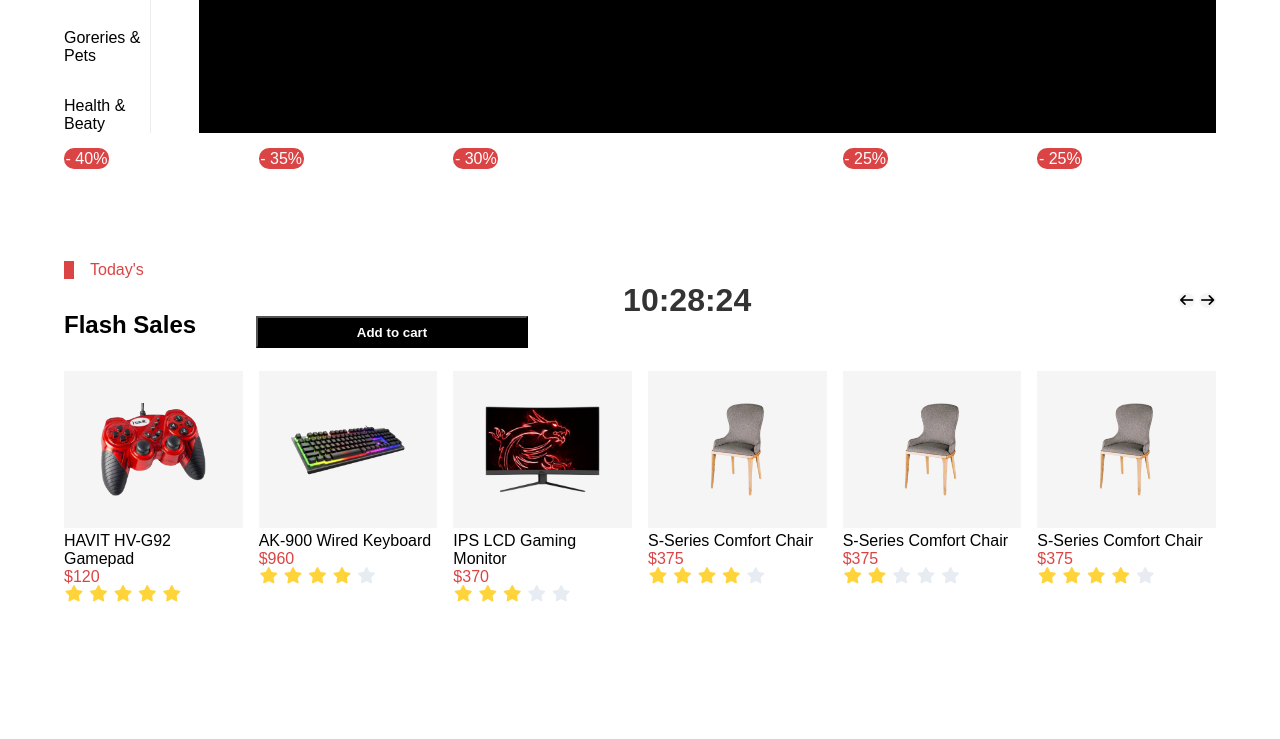
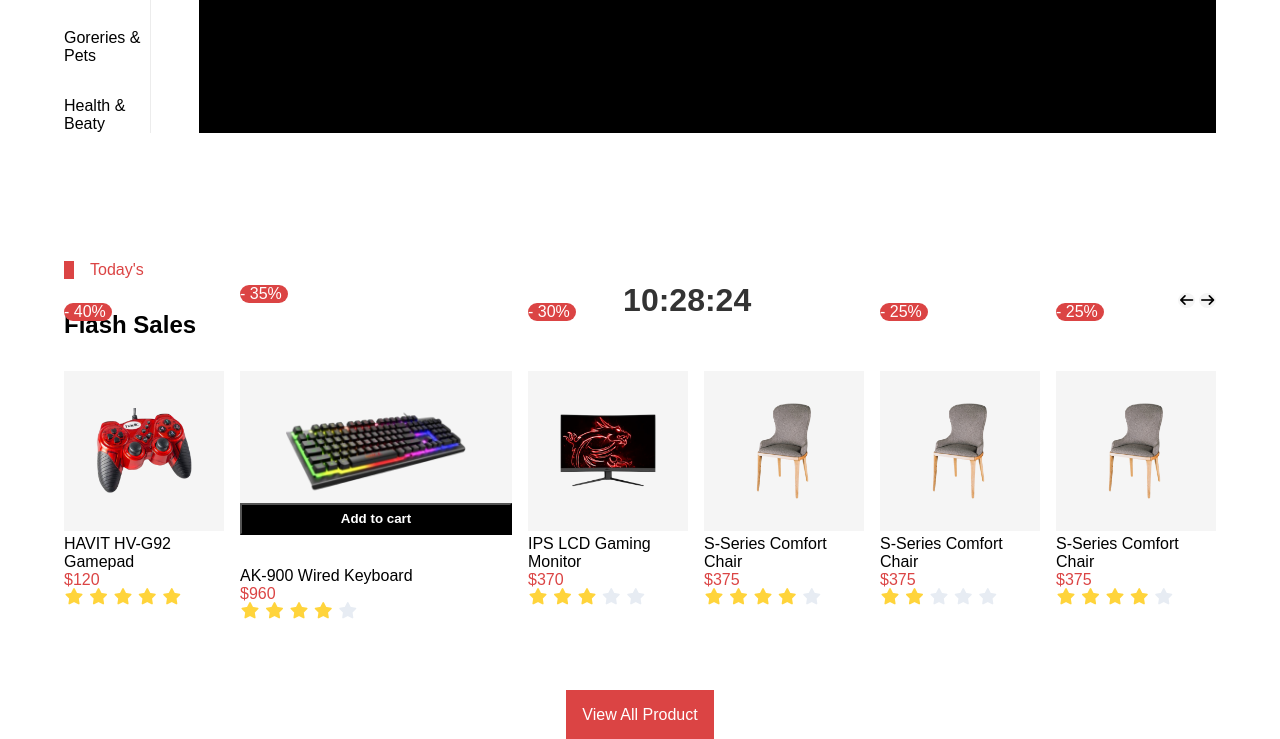
Before and after one commit to jbihamba/OnlineStoreManagementSystem, a plain HTML site: page index.html in a window 1280 px wide. Shown: the part 572-1311 px from the top of the page. Before the commit the page ends 1274 px from the top, so only its background shows below. Drawn offline with Linux system fonts and the light colour scheme.

Commit message:
chore: replace absolute positioning with relative positioning for element adjustment

```diff
--- a/index.html
+++ b/index.html
@@ -182,7 +182,7 @@
                                     <i class="fa-solid fa-star" style="color: #FFD43B;"></i>
                                      <i class="fa-solid fa-star" style="color: #e7ecf3;"></i>
                                 </div>
-                                <div class="rediction">
+                                <div class="redict-cl">
                                  <p>- 35%</p>
                                </div>
                             </div>
@@ -253,7 +253,9 @@
                                </div>
                             </div>
                         </div>
-
+                        <div class="all-poduct">
+                            <a href="#">View all product</a>
+                        </div>
                     </article>
 
                 </main>
--- a/styles.css
+++ b/styles.css
@@ -216,9 +216,19 @@
 .rediction{
     background-color: rgb(219,68,68);
     color: #fff;
-    position: absolute;
-    top: 90vh;
-    padding: .1rem;
+    position: relative;
+    top: -19rem;
+    width: 3rem;
+
+    border-radius: 10px;
+}
+.redict-cl{
+    background-color: rgb(219,68,68);
+    color: #fff;
+    position: relative;
+    top: -21rem;
+    width: 3rem;
+
     border-radius: 10px;
 }
 .btn button{
@@ -227,9 +237,19 @@
     font-weight: 700;
     width: 17rem;
     height: 2rem;
-    position: absolute;
-     top: 111vh;
-    left: 20vw;
+    position: relative;
+     top: -2rem;
+    left:0rem;
     cursor: pointer;
 
 }
+.all-poduct{
+    text-align: center;
+}
+.all-poduct a{
+    text-decoration: none;
+    color: #fff;
+    background-color: rgb(219,68,68);
+    padding: 1rem;
+    text-transform: capitalize;
+}
```
